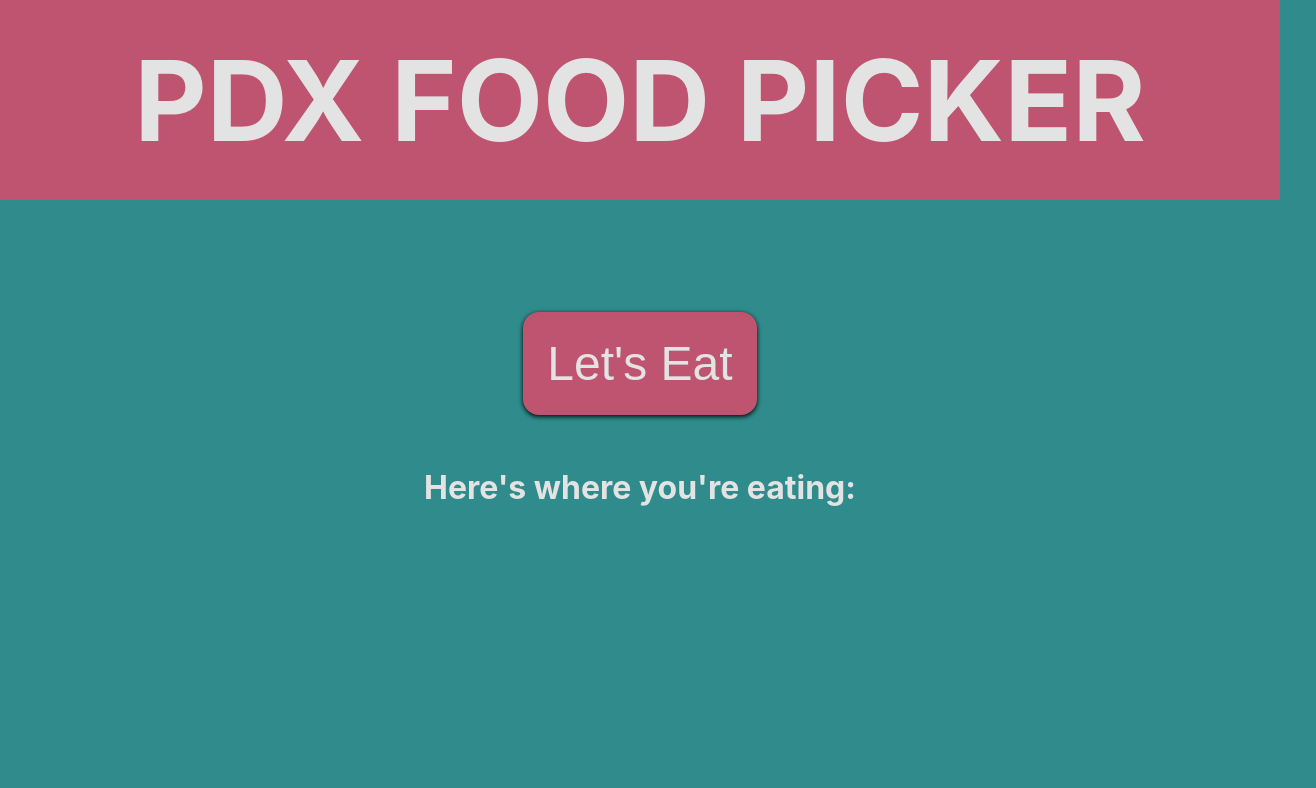
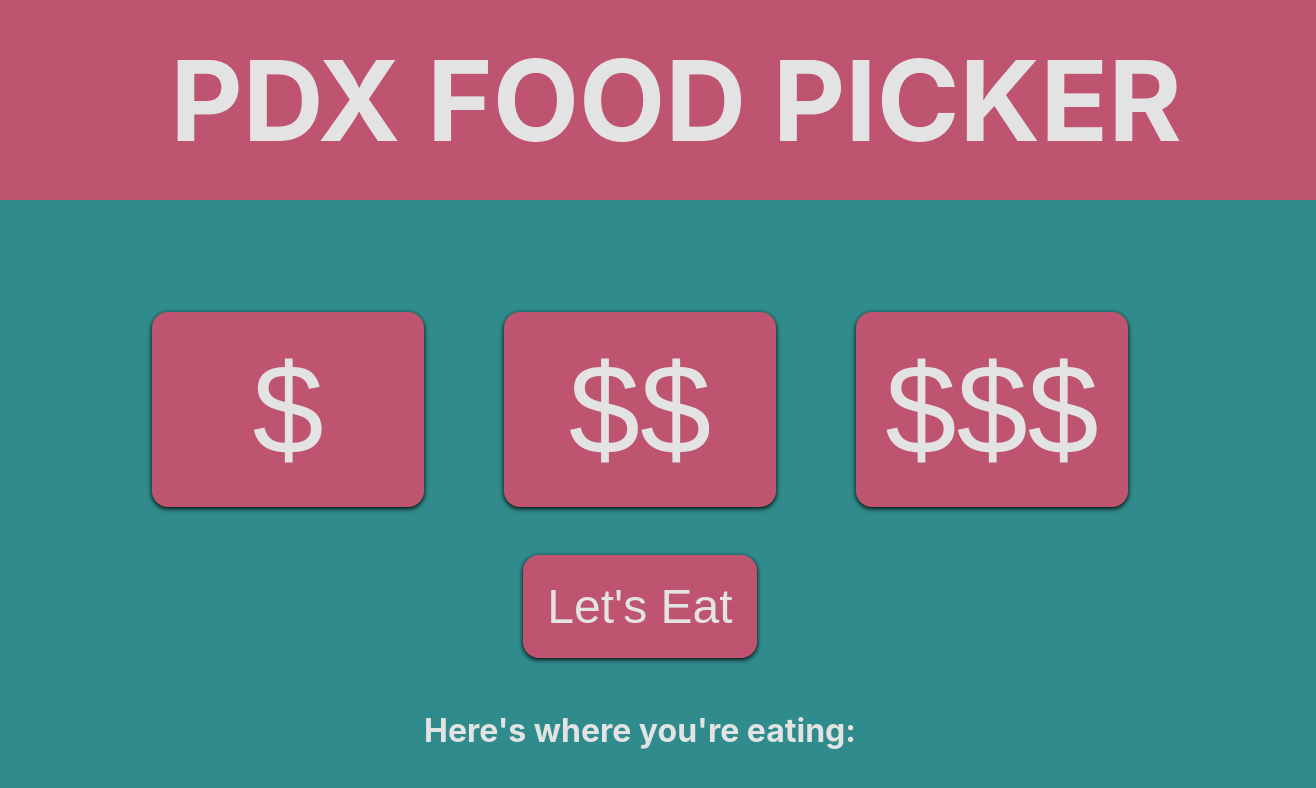
Before and after one commit to wcspinella/restaurant-picker, a React (Create React App) app: page / in a window 1280 px wide. Shown: the top 788 px of the page, 1316 px wide, since content can reach past the window. Built offline with nearby package versions, Linux system fonts and the light colour scheme.

Commit message:
Added dollar signs and the proper UX/UI for that

```diff
--- a/src/App.css
+++ b/src/App.css
@@ -14,7 +14,6 @@ body {
 
 .title {
   flex-direction: column;
-  align-items: center;
   justify-content: center;
   font-size: 7rem;
   width: 100%;
@@ -22,6 +21,7 @@ body {
   background-color: #BF5471;
   margin: 0;
   padding-bottom: 2rem;
+  padding-left: 2.25rem;
 }
 
 h1 {
@@ -44,7 +44,6 @@ button {
   transition-duration: 0.4s;
   border: none;
 }
-
 button:hover {
   background-color: #304F8C;
   box-shadow: 0rem .3rem .9rem black;
@@ -54,6 +53,24 @@ button:active {
   background-color: rgb(227, 227, 227);
   color: #304F8C;
   transition-duration: 0s;
+}
+
+.dollar-button-container {
+  display: flex;
+  flex-direction: row;
+  justify-content: center;
+  gap: 5rem;
+  width: 100%;
+  margin-bottom: 3rem;
+}
+
+.dollar-button {
+  font-size: 8rem;
+  width: 17rem;
+}
+
+.dollar-button.active {
+  background-color: #304F8C;
 }
 
 /* Mobile Adjustments */
--- a/src/App.js
+++ b/src/App.js
@@ -3,24 +3,43 @@ import './App.css';
 
 function App() {
   // 1. A list (array) of restaurant names
-  const restaurantList = ["Afuri", "Akira Sushi", "Ate-Oh-Ate", "Baby Doll Pizza", "Bamboo Sushi SE", "Bar Bar",
-  "Boke Bowl", "Botto's BBQ", "Brooklyn Carreta", "Bugerville", "Chipotle", "Chungdam", "Crisp", "Dove Vivi",
-  "EEM", "Egyptian Bros", "Fire On The Mountain", "FOMO Chicken", "Franks-A-Lot", "Fresh Fish Poke", "Gilda's", "Grassa",
-  "Grand Central Bakery", "Grand Fir Brwery","GrindWitTryz", "Guero", "Han Oak", "Hat Yai", "Hawthorne Asylum",
-  "The Heist", "Hog Wild BBQ", "Hong Kong 97", "J & R Mexican Food", "Jersey Mike's", "Ken's Artisan Pizza",
-  "Khao Moo Dang", "Killer Burger", "King Curry", "Lardo", "Maruti", "Matador", "Loyal Legion", "Matt's BBQ Tacos",
-  "Milwaukie Cafe", "Mike's Drive In", "MOD Pizza", "Montelupo's Foccaceria", "Monty's Red Sauce", "Moon Pocha",
-  "MX21 Mexican", "Noodles And Co.", "The Office", "Panda Express", "Panera Bread", "Pfriem", "Pizzicato",
-  "Pop Pizza", "Por Que No", "Popeyes", "Red Robin", "Sebastiano's", "Schilling Cider Co.", "Sizzlin Indian Grill",
-  "Slide Inn Tavern", "Stammtisch", "SteepleJack", "Taco Bell", "Toji", "Vida 33", "Wrap And Roll", "Ya Hala",
-  "Yang's Noodle", "The Zed"];
+  const lowPriceList = ["Chipotle", "Franks-A-Lot", "Panda Express", "Taco Bell"]
+
+  const midPriceList = ["Afuri", "Ate-Oh-Ate", "Baby Doll Pizza", "Bar Bar", "Boke Bowl", "Botto's BBQ",
+    "Brooklyn Carreta", "Bugerville", "Chungdam", "Crisp", "Dove Vivi", "Egyptian Bros", "Fire On The Mountain",
+    "FOMO Chicken", "Fresh Fish Poke", "Grassa", "Grand Central Bakery", "Grand Fir Brwery","GrindWitTryz", "Guero",
+    "Hat Yai", "Hawthorne Asylum", "The Heist", "Hog Wild BBQ", "Hong Kong 97", "J & R Mexican Food", "Jersey Mike's",
+    "Ken's Artisan Pizza", "Khao Moo Dang", "Killer Burger", "King Curry", "Lardo","Matador", "Loyal Legion",
+    "Matt's BBQ Tacos", "Milwaukie Cafe", "Mike's Drive In", "MOD Pizza", "Montelupo's Foccaceria", "MX21 Mexican",
+    "Noodles And Co.", "The Office", "Panera Bread", "Pfriem", "Pizzicato", "Pop Pizza", "Por Que No", "Popeyes", "Red Robin",
+    "Sebastiano's", "Schilling Cider Co.", "Sizzlin Indian Grill", "Slide Inn Tavern", "Stammtisch", "SteepleJack", "Toji",
+    "Wrap And Roll", "Ya Hala", "Yang's Noodle", "The Zed"]
+
+  const highPriceList = ["Akira Sushi", "Bamboo Sushi SE", "EEM", "Gilda's", "Han Oak", "Maruti",
+  "Monty's Red Sauce", "Moon Pocha", "Vida 33"]
+
   // 2. Some state to store the "picked" restaurant (hint: useState)
   const [selectedRestaurant, setSelectedRestaurant] = useState("");
 
+  const [selectedList, setSelectedPrice] = useState("");
+
   // 3. A function that picks a random one from the list
   function selectRestaurant() {
-  const randomIndex = Math.floor(Math.random() * restaurantList.length);
-  setSelectedRestaurant(restaurantList[randomIndex]);
+  const list = selectedList === "low" ? lowPriceList : selectedList === "mid" ? midPriceList : highPriceList;
+  const randomIndex = Math.floor(Math.random() * list.length);
+  setSelectedRestaurant(list[randomIndex]);
+  }
+
+  function selectLowPriceList() {
+    setSelectedPrice("low");
+  }
+
+  function selectMidPriceList() {
+    setSelectedPrice("mid");
+  }
+
+  function selectHighPriceList() {
+    setSelectedPrice("high");
   }
 
   return (
@@ -31,6 +50,11 @@ function App() {
   <div className = "container">
     <h1 className = "title">PDX FOOD PICKER</h1>
     <div className = "main-tool">
+    <div className = "dollar-button-container">
+    <button className={selectedList === "low" ? "dollar-button active" : "dollar-button"} onClick={selectLowPriceList}>$</button>
+    <button className={selectedList === "mid" ? "dollar-button active" : "dollar-button"} onClick={selectMidPriceList}>$$</button>
+    <button className={selectedList === "high" ? "dollar-button active" : "dollar-button"} onClick={selectHighPriceList}>$$$</button>
+    </div>
     <button onClick = {selectRestaurant}>Let's Eat</button>
     <h1 className = "final-result-prompt">Here's where you're eating:</h1>
     <p>{selectedRestaurant}</p>
```
